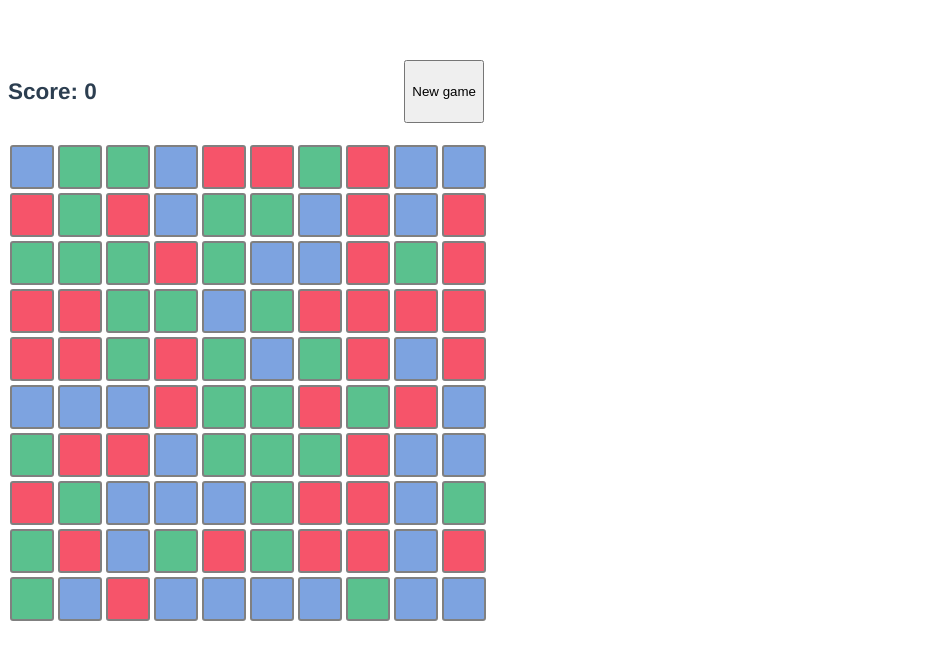
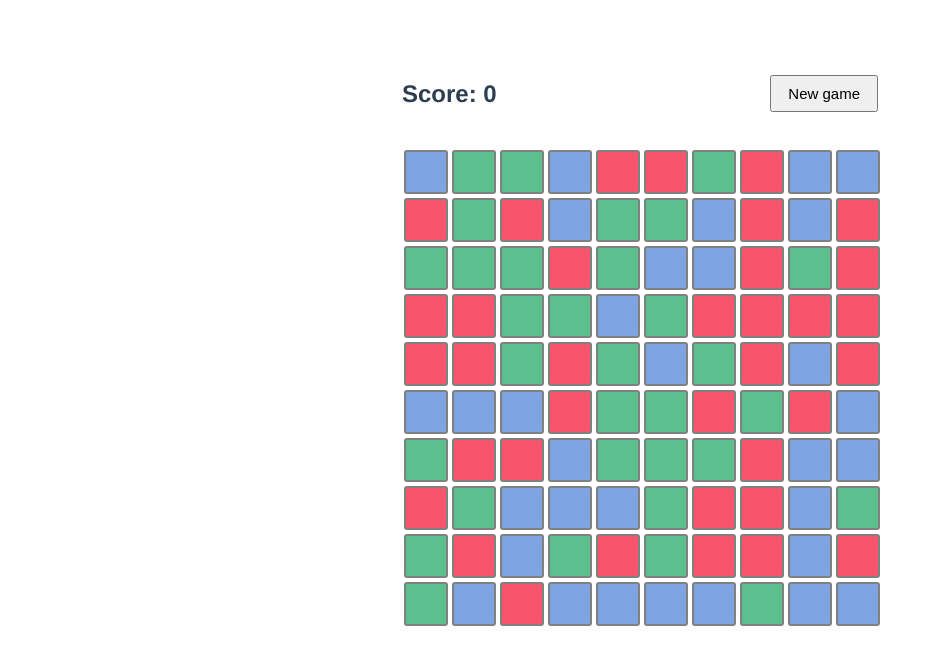
Before and after one commit to slaweet/vuejs-cube-crash, a Vue app: page / in a window 1280 px wide. Shown: the top 664 px of the page, without its empty margins (0-934 px from the left). Built offline with nearby package versions, Linux system fonts and the light colour scheme.

Commit message:
🌱 Add Win detection

```diff
--- a/src/components/CubeCrash.vue
+++ b/src/components/CubeCrash.vue
@@ -2,7 +2,9 @@
   <div class="app">
     <div class="controls">
       <h2>Score: {{score}}</h2>
-      <button v-on:click="startNewGame">New game</button>
+      <div>
+        <button v-on:click="startNewGame">New game</button>
+      </div>
     </div>
     <div class="wrapper">
       <div v-for="(row, i) in tiles" v-bind:key="i" class="column">
@@ -16,6 +18,12 @@
 
           </transition>
         </div>
+      </div>
+    </div>
+    <div class="status" v-if="gameStatus">
+      <h1>{{gameStatus}}</h1>
+      <div>
+        <button v-on:click="startNewGame">New game</button>
       </div>
     </div>
   </div>
@@ -43,6 +51,8 @@ export default class CubeCrash extends Vue {
   @Prop() private tiles:{ color: string; id: number; }[][] = [];
 
   @Prop() private score:number = 0;
+
+  @Prop() private gameStatus:string = '';
 
   mounted() {
     this.tiles = generateTiles();
@@ -88,12 +98,20 @@ export default class CubeCrash extends Vue {
       )).filter(column => column.length > 0);
 
       this.score = this.score + Math.floor(tilesToCrushCount ** 1.5) * 100;
+      this.checkEndOfGame();
+    }
+  }
+
+  checkEndOfGame() {
+    if (this.tiles.length === 0) {
+      this.gameStatus = 'You won!';
     }
   }
 
   startNewGame() {
     this.score = 0;
     this.tiles = generateTiles();
+    this.gameStatus = '';
   }
 }
 </script>
@@ -102,12 +120,20 @@ export default class CubeCrash extends Vue {
 <style scoped lang="scss">
 .app {
   width: 476px;
+  margin: 20px auto;
 }
+
 .controls {
   display: flex;
   width: 100%;
   justify-content: space-between;
+  align-items: center;
+}
+
+button {
   font-size: 15px;
+  padding: 8px 16px;
+  cursor: pointer;
 }
 
 .wrapper {
@@ -136,4 +162,17 @@ export default class CubeCrash extends Vue {
 .tile:hover {
   transform: scale(0.9);
 }
+
+.status {
+  display: flex;
+  flex-direction: column;
+  justify-content: center;
+  color: #fff;
+  background: rgba(0,0,0,0.5);
+  position: absolute;
+  top: 0;
+  right: 0;
+  left: 0;
+  bottom: 0;
+}
 </style>
```
